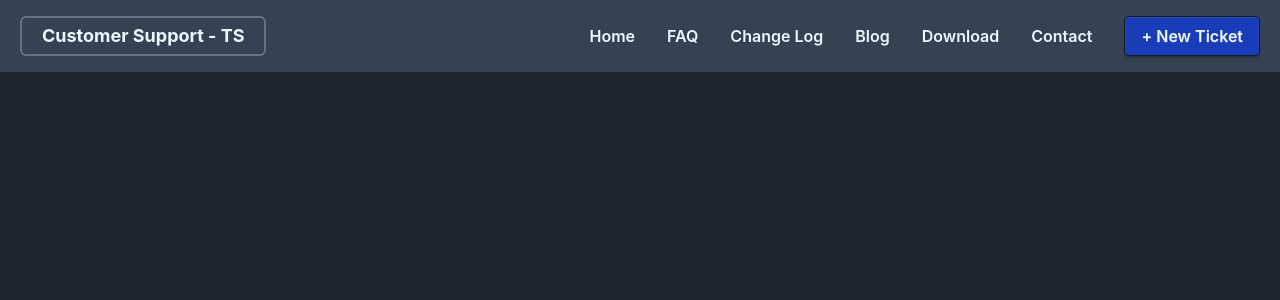
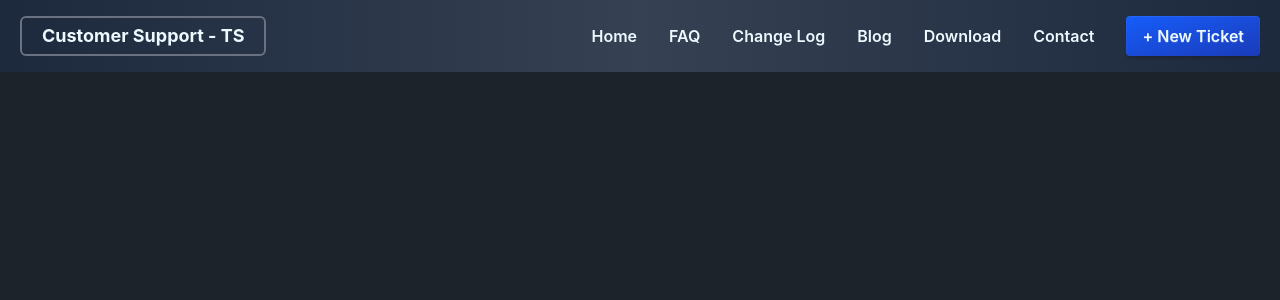
Before and after one commit to asm-saim/customer-support-zone, a React (Vite) app: page / in a window 1280 px wide. Shown: the top 300 px of the page. Built offline with nearby package versions, Linux system fonts and the light colour scheme.

Commit message:
linear gradient implemented

```diff
--- a/src/components/Navbar/Navbar.jsx
+++ b/src/components/Navbar/Navbar.jsx
@@ -1,8 +1,8 @@
 const Navbar = () => {
     return (
-        <div className="bg-gray-700 ">
+        <div className="bg-gradient-to-r from-slate-800 via-gray-700 to-slate-800">
             <div className="max-w-7xl mx-auto flex justify-between items-center py-4 px-5 ">
-                <div className="border-2 border-gray-500 px-5 py-1 rounded-md text-lg font-bold">
+                <div className=" border-2 border-gray-500 px-5 py-1 rounded-md text-lg font-bold">
                     <h2>Customer Support - TS</h2>
                 </div>
 
@@ -14,7 +14,7 @@ const Navbar = () => {
                         <li><a href="">Blog</a></li>
                         <li><a href="">Download</a></li>
                         <li><a href="">Contact</a></li>
-                        <button className="btn bg-blue-800 text-base">+ New Ticket</button>
+                        <button className="border-none btn bg-linear-to-br from-blue-600 to-blue-800 text-base">+ New Ticket</button>
                     </ul>
 
 
```
